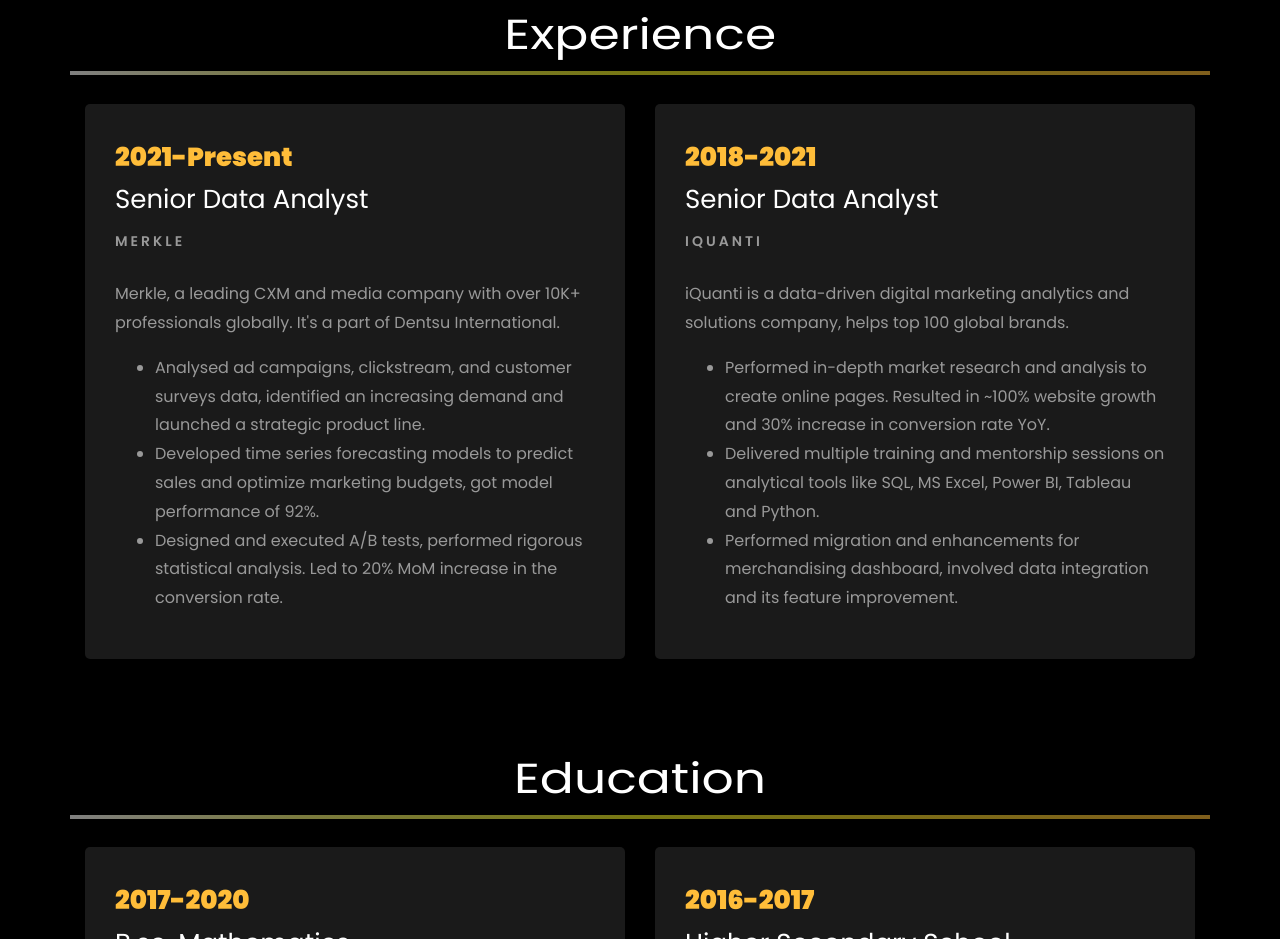
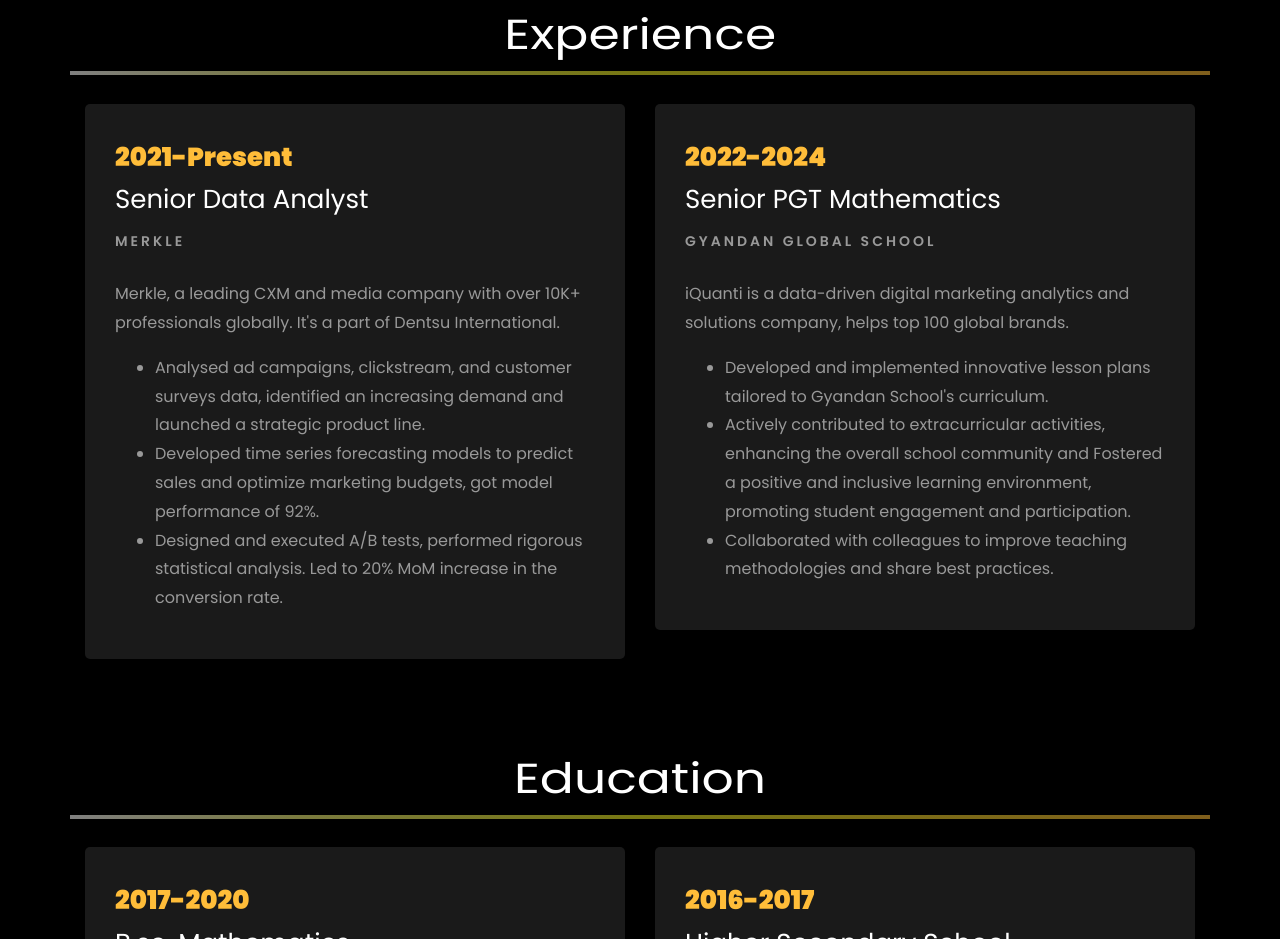
Before and after one commit to MulishAggarwal/mulishaggarwal135, a plain HTML site: page index.html in a window 1280 px wide. Shown: the part 2012-2951 px from the top of the page. Drawn offline with Linux system fonts and the light colour scheme; files whose address does not match are found by name.

Commit message:
text changes

```diff
--- a/index.html
+++ b/index.html
@@ -341,14 +341,15 @@
 
 				<div class="col-md-6">
 					<div class="resume-wrap ftco-animate">
-						<span class="date">2018-2021</span>
-						<h2>Senior Data Analyst</h2>
-						<span class="position">iQuanti</span>
+						<span class="date">2022-2024</span>
+						<h2>Senior PGT Mathematics</h2>
+						<span class="position">Gyandan Global School</span>
 						<p class="mt-4">iQuanti is a data-driven digital marketing analytics and solutions company, helps top 100 global brands.
 							<ul>
-								<li>Performed in-depth market research and analysis to create online pages. Resulted in ~100% website growth and 30% increase in conversion rate YoY.</li>
-								<li>Delivered multiple training and mentorship sessions on analytical tools like SQL, MS Excel, Power BI, Tableau and Python.</li>
-								<li>Performed migration and enhancements for merchandising dashboard, involved data integration and its feature improvement.</li>
+								<li> Developed and implemented innovative lesson plans tailored to Gyandan School's curriculum.</li>
+								<li>Actively contributed to extracurricular activities, enhancing the overall school community and
+									Fostered a positive and inclusive learning environment, promoting student engagement and participation.</li>
+								<li>Collaborated with colleagues to improve teaching methodologies and share best practices.</li>
 							</ul>
 						</p>
 					</div>
```
